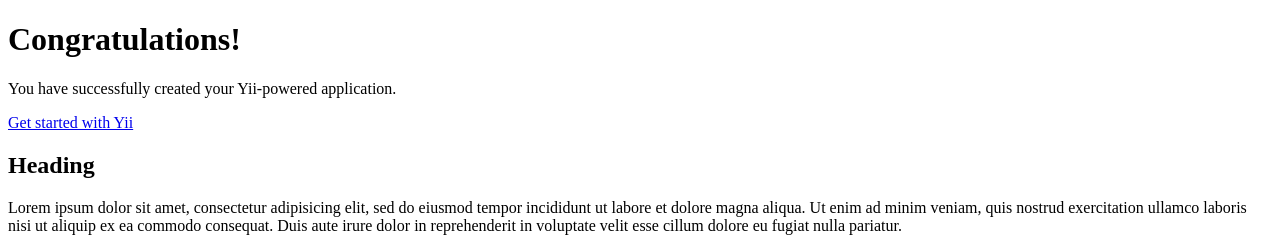
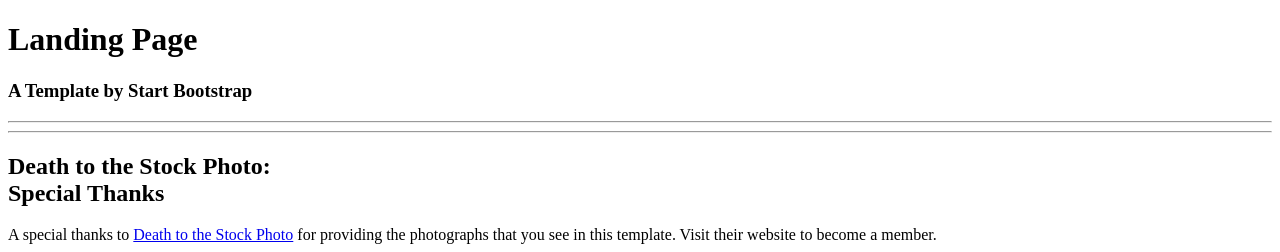
Before and after one commit to Hancooler/Gamepool, a Yii app: template frontend/views/site/index.php in a window 1280 px wide. Shown: the top 252 px of the page. Run offline with PHP 8.4 and a stand-in for Yii, Linux system fonts and the light colour scheme; the template is opened without the code that fills it, so the values that code supplies are empty; some libraries are stand-ins or nearby versions.

Commit message:
index.php di frontend

```diff
--- a/frontend/views/layouts/main.php
+++ b/frontend/views/layouts/main.php
@@ -73,7 +73,7 @@ AppAsset::register($this);
     <div class="container">
         <p class="pull-left">&copy; <?= Html::encode(Yii::$app->name) ?> <?= date('Y') ?></p>
 
-        <p class="pull-right"><?= Yii::powered() ?></p>
+
     </div>
 </footer>
 
--- a/frontend/views/site/index.php
+++ b/frontend/views/site/index.php
@@ -5,49 +5,98 @@
 $this->title = 'My Yii Application';
 ?>
 <div class="site-index">
+ <!-- Header -->
 
-    <div class="jumbotron">
-        <h1>Congratulations!</h1>
+    <div class="intro-header">
+        <div class="container">
 
-        <p class="lead">You have successfully created your Yii-powered application.</p>
+            <div class="row">
+                <div class="col-lg-12">
+                    <div class="intro-message">
+                        <h1>Landing Page</h1>
+                        <h3>A Template by Start Bootstrap</h3>
+                        <hr class="intro-divider">
 
-        <p><a class="btn btn-lg btn-success" href="http://www.yiiframework.com">Get started with Yii</a></p>
-    </div>
+                        </ul>
+                    </div>
+                </div>
+            </div>
 
-    <div class="body-content">
-
-        <div class="row">
-            <div class="col-lg-4">
-                <h2>Heading</h2>
-
-                <p>Lorem ipsum dolor sit amet, consectetur adipisicing elit, sed do eiusmod tempor incididunt ut labore et
-                    dolore magna aliqua. Ut enim ad minim veniam, quis nostrud exercitation ullamco laboris nisi ut aliquip
-                    ex ea commodo consequat. Duis aute irure dolor in reprehenderit in voluptate velit esse cillum dolore eu
-                    fugiat nulla pariatur.</p>
-
-                <p><a class="btn btn-default" href="http://www.yiiframework.com/doc/">Yii Documentation &raquo;</a></p>
-            </div>
-            <div class="col-lg-4">
-                <h2>Heading</h2>
-
-                <p>Lorem ipsum dolor sit amet, consectetur adipisicing elit, sed do eiusmod tempor incididunt ut labore et
-                    dolore magna aliqua. Ut enim ad minim veniam, quis nostrud exercitation ullamco laboris nisi ut aliquip
-                    ex ea commodo consequat. Duis aute irure dolor in reprehenderit in voluptate velit esse cillum dolore eu
-                    fugiat nulla pariatur.</p>
-
-                <p><a class="btn btn-default" href="http://www.yiiframework.com/forum/">Yii Forum &raquo;</a></p>
-            </div>
-            <div class="col-lg-4">
-                <h2>Heading</h2>
-
-                <p>Lorem ipsum dolor sit amet, consectetur adipisicing elit, sed do eiusmod tempor incididunt ut labore et
-                    dolore magna aliqua. Ut enim ad minim veniam, quis nostrud exercitation ullamco laboris nisi ut aliquip
-                    ex ea commodo consequat. Duis aute irure dolor in reprehenderit in voluptate velit esse cillum dolore eu
-                    fugiat nulla pariatur.</p>
-
-                <p><a class="btn btn-default" href="http://www.yiiframework.com/extensions/">Yii Extensions &raquo;</a></p>
-            </div>
         </div>
+        <!-- /.container -->
 
     </div>
+    <!-- /.intro-header -->
+
+    <!-- Page Content -->
+    <!-- Page Content -->
+
+
+    <div class="content-section-a">
+
+        <div class="container">
+            <div class="row">
+                <div class="col-lg-5 col-sm-6">
+                    <hr class="section-heading-spacer">
+                    <div class="clearfix"></div>
+                    <h2 class="section-heading">Death to the Stock Photo:<br>Special Thanks</h2>
+                    <p class="lead">A special thanks to <a target="_blank" href="http://join.deathtothestockphoto.com/">Death to the Stock Photo</a> for providing the photographs that you see in this template. Visit their website to become a member.</p>
+                </div>
+                <div class="col-lg-5 col-lg-offset-2 col-sm-6">
+                    <img class="img-responsive" src="img/ipad.jpg" alt="">
+                </div>
+            </div>
+
+        </div>
+        <!-- /.container -->
+
+    </div>
+    <!-- /.content-section-a -->
+
+    <div class="content-section-b">
+
+        <div class="container">
+
+            <div class="row">
+                <div class="col-lg-5 col-lg-offset-1 col-sm-push-6  col-sm-6">
+                    <hr class="section-heading-spacer">
+                    <div class="clearfix"></div>
+                    <h2 class="section-heading">3D Device Mockups<br>by PSDCovers</h2>
+                    <p class="lead">Turn your 2D designs into high quality, 3D product shots in seconds using free Photoshop actions by <a target="_blank" href="http://www.psdcovers.com/">PSDCovers</a>! Visit their website to download some of their awesome, free photoshop actions!</p>
+                </div>
+                <div class="col-lg-5 col-sm-pull-6  col-sm-6">
+                    <img class="img-responsive" src="img/dog.jpg" alt="">
+                </div>
+            </div>
+
+        </div>
+        <!-- /.container -->
+
+    </div>
+    <!-- /.content-section-b -->
+
+    <div class="content-section-a">
+
+        <div class="container">
+
+            <div class="row">
+                <div class="col-lg-5 col-sm-6">
+                    <hr class="section-heading-spacer">
+                    <div class="clearfix"></div>
+                    <h2 class="section-heading">Google Web Fonts and<br>Font Awesome Icons</h2>
+                    <p class="lead">This template features the 'Lato' font, part of the <a target="_blank" href="http://www.google.com/fonts">Google Web Font library</a>, as well as <a target="_blank" href="http://fontawesome.io">icons from Font Awesome</a>.</p>
+                </div>
+                <div class="col-lg-5 col-lg-offset-2 col-sm-6">
+                    <img class="img-responsive" src="img/phones.jpg" alt="">
+                </div>
+            </div>
+
+        </div>
+        <!-- /.container -->
+
+    </div>
+    <!-- /.content-section-a -->
+
+
+
 </div>
```
Also changed, not shown: frontend/web/css/site.css (+8 -0 lines), img/banner.jpg (added), img/game.jpg (added).
